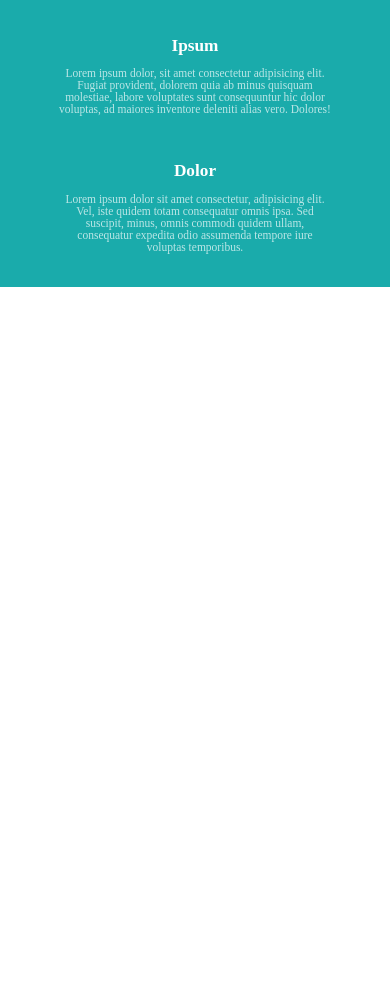
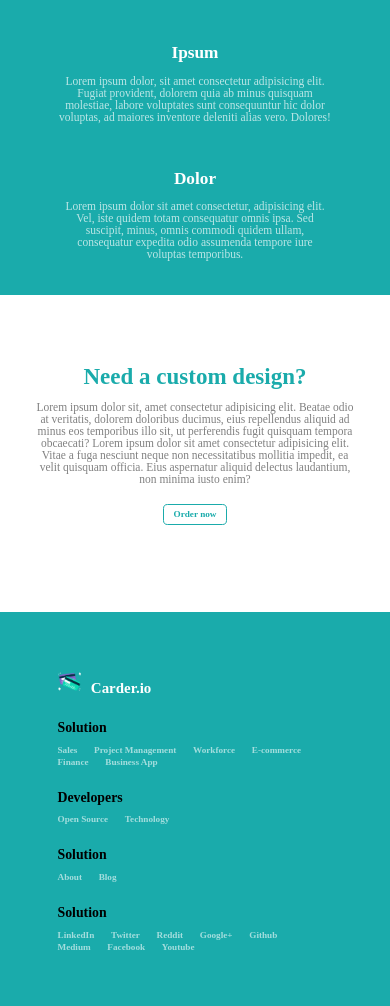
Before and after one commit to serajus21/carder, a plain HTML site: page index.html in a window 390 px wide. Shown: the part 994-2000 px from the top of the page. Before the commit the page ends 1281 px from the top, so only its background shows below. Drawn offline with Linux system fonts and the light colour scheme.

Commit message:
projectCompleted

```diff
--- a/index.css
+++ b/index.css
@@ -30,7 +30,7 @@ header {display: flex; justify-content: space-between; align-items: center; heig
 
 /* cardCreation */
 .iimg, .icolor {position: absolute; scale: 0;}
-.contain-img {width: 7em; border: .5em solid; border-radius: 50%; cursor: pointer; margin: 0 0 2em;}
+.contain-img {width: 7em; height: 7em; border: .5em solid; border-radius: 50%; cursor: pointer; margin: 0 0 2em;}
 .cardContainer {
     display: flex; flex-direction: column; align-items: center;
     padding: 5em;
@@ -61,22 +61,20 @@ header {display: flex; justify-content: space-between; align-items: center; heig
 .abtxt--title {font-size: 1.5em; font-weight: bold; color: white;}
 .abtxt--description {color: white; opacity: .7;}
 
-/*
-<section class="about" id="about">
-    <div class="abSec abSec--lorem">
-        <span class="abtxt abtxt--title">Lorem</span>
-        <span class="abtxt abtxt--description">Lorem ipsum dolor sit amet consectetur adipisicing elit. Esse molestias in libero nisi perspiciatis impedit autem odio enim veritatis eaque, quae deleniti praesentium, laboriosam id voluptate neque necessitatibus natus illum.</span>
-    </div>
-    <div class="abSec abSec--ipsum">
-        <span class="abtxt abtxt--title">Ipsum</span>
-        <span class="abtxt abtxt--description">Lorem ipsum dolor, sit amet consectetur adipisicing elit. Fugiat provident, dolorem quia ab minus quisquam molestiae, labore voluptates sunt consequuntur hic dolor voluptas, ad maiores inventore deleniti alias vero. Dolores!</span>
-    </div>
-    <div class="abSec abSec--dolor">
-        <span class="abtxt abtxt--title">Dolor</span>
-        <span class="abtxt abtxt--description">Lorem ipsum dolor sit amet consectetur, adipisicing elit. Vel, iste quidem totam consequatur omnis ipsa. Sed suscipit, minus, omnis commodi quidem ullam, consequatur expedita odio assumenda tempore iure voluptas temporibus.</span>
-    </div>
-</section>
-*/
+/* order */
+.order {padding: 5em 7em; text-align: center;}
+.ortxt {display: block;}
+.ortxt--title {font-weight: bold; font-size: 2em; color: rgb(26, 171, 171);}
+.ortxt--description {margin-top: 1em; color: gray;}
+.link--order {border: .2em solid; margin: 2em auto; display: block; width: fit-content; border-radius: .5em;}
+.link--order:hover {background-color: rgb(26, 171, 171); border-color: rgb(26, 171, 171); color: white;}
+
+/* footer */
+.footer {padding: 5em 8em; background-color: rgb(26, 171, 171); display: flex; justify-content: center; gap: 5em;}
+.footer .link {color: white; opacity: .6; display: block; padding: 0; margin: .4em 0;}
+.footer .link--logo {opacity: 1; display: flex; align-self: flex-start;}
+.link--footer:hover {opacity: 1;}
+.fsec--title {font-size: 1.5em; font-weight: bold; margin: 0 0 0.8em 0; display: block;}
 
 
 
@@ -105,6 +103,11 @@ header {display: flex; justify-content: space-between; align-items: center; heig
 
     /* heroSection */
     .heroSection {padding: 5em 2em;}
+
+    /* footer */
+    .footer {padding: 5em;}
+    .fsec--title {font-size: 1.2em;}
+    .link--footer {font-size: .8em;}
 }
 
 @media(max-width: 426px) {
@@ -125,8 +128,8 @@ header {display: flex; justify-content: space-between; align-items: center; heig
 
     /* cardContainer */
     .card {font-size: .8em;}
-    .contain-img {width: 5em;}
-    .colorCh {font-size: .6em; width: 4.5rem;}
+    .contain-img {width: 5em; height: 5em;}
+    .colorCh {font-size: .5em; width: 5rem;}
 
     /* about */
     .about {
@@ -135,6 +138,17 @@ header {display: flex; justify-content: space-between; align-items: center; heig
     .abSec {gap: 1em;}
 
 
+    /* order */
+    .order {padding: 6em 3em;}
+    .link--order {font-size: .8em;}
+
+    /* footer */
+    .footer {
+        flex-direction: column; gap: 2em;
+    }
+    .footer .link {display: inline; margin: 0 1.5em 0 0;}
+    .fsec--title {margin: 0 0 .5em 0;}
+
 }
 
 @media(max-width: 375px) {
--- a/index.html
+++ b/index.html
@@ -107,5 +107,50 @@
             <span class="abtxt abtxt--description">Lorem ipsum dolor sit amet consectetur, adipisicing elit. Vel, iste quidem totam consequatur omnis ipsa. Sed suscipit, minus, omnis commodi quidem ullam, consequatur expedita odio assumenda tempore iure voluptas temporibus.</span>
         </div>
     </section>
+
+    <!-- order -->
+    <section class="order">
+        <span class="ortxt ortxt--title">Need a custom design?</span>
+        <span class="ortxt ortxt--description">Lorem ipsum dolor sit, amet consectetur adipisicing elit. Beatae odio at veritatis, dolorem doloribus ducimus, eius repellendus aliquid ad minus eos temporibus illo sit, ut perferendis fugit quisquam tempora obcaecati? Lorem ipsum dolor sit amet consectetur adipisicing elit. Vitae a fuga nesciunt neque non necessitatibus mollitia impedit, ea velit quisquam officia. Eius aspernatur aliquid delectus laudantium, non minima iusto enim?</span>
+        <a href="" class="link link--order" id="link--order">Order now</a>
+    </section>
+
+    <!-- footer -->
+    <footer class="footer" id="footer">
+        <a href="" class="link link--logo">
+            <img src="favicon-logo.png" alt=""> <span class="brand">Carder.io</span>
+        </a>
+        <div class="fsec fsec--solution" id="fsec--solution">
+            <span class="fsec--title">Solution</span>
+            <a href="" class="link link--footer">Sales</a>
+            <a href="" class="link link--footer">Project Management</a>
+            <a href="" class="link link--footer">Workforce</a>
+            <a href="" class="link link--footer">E-commerce</a>
+            <a href="" class="link link--footer">Finance</a>
+            <a href="" class="link link--footer">Business App</a>
+        </div>
+        <div class="fsec fsec--developers" id="fsec--developers">
+            <span class="fsec--title">Developers</span>
+            <a href="" class="link link--footer">Open Source</a>
+            <a href="" class="link link--footer">Technology</a>
+        </div>
+        <div class="fsec fsec--company" id="fsec--company">
+            <span class="fsec--title">Solution</span>
+            <a href="" class="link link--footer">About</a>
+            <a href="" class="link link--footer">Blog</a>
+        </div>
+        <div class="fsec fsec--connect" id="fsec--connect">
+            <span class="fsec--title">Solution</span>
+            <a href="" class="link link--footer">LinkedIn</a>
+            <a href="" class="link link--footer">Twitter</a>
+            <a href="" class="link link--footer">Reddit</a>
+            <a href="" class="link link--footer">Google+</a>
+            <a href="" class="link link--footer">Github</a>
+            <a href="" class="link link--footer">Medium</a>
+            <a href="" class="link link--footer">Facebook</a>
+            <a href="" class="link link--footer">Youtube</a>
+
+        </div>
+    </footer>
 </body>
 </html>
--- a/index.js
+++ b/index.js
@@ -1,5 +1,6 @@
 // light & dark mode
 let x = 0;
+let orderLink = document.getElementById('link--order');
 function changeMode() {
     ++x;
     if(x%2!=0) {
@@ -23,6 +24,23 @@ function changeMode() {
             element.style.backgroundColor = "black";
             element.style.color = "white";
         })
+
+        //order
+
+        orderLink.style.backgroundColor="rgb(30,30,30)";
+        orderLink.style.borderColor="rgb(26, 171, 171)";
+        orderLink.style.color="rgb(26, 171, 171)";
+        orderLink.addEventListener('mouseenter', function() {
+            orderLink.style.backgroundColor="rgb(26, 171, 171)";
+            orderLink.style.borderColor="rgb(26, 171, 171)";
+            orderLink.style.color="white";
+        })
+        orderLink.addEventListener('mouseleave', function() {
+            orderLink.style.backgroundColor="rgb(30,30,30)";
+            orderLink.style.borderColor="rgb(26, 171, 171)";
+            orderLink.style.color="rgb(26, 171, 171)";
+        })
+
     }
 
     if(x%2==0) {
@@ -48,6 +66,21 @@ function changeMode() {
         document.querySelectorAll('.i').forEach((element) => {
             element.style.backgroundColor = "white";
             element.style.color = "black";
+        })
+
+        //order
+        orderLink.style.backgroundColor="white";
+        orderLink.style.borderColor="rgb(26, 171, 171)";
+        orderLink.style.color="rgb(26, 171, 171)";
+        orderLink.addEventListener('mouseenter', function() {
+            orderLink.style.backgroundColor="rgb(26, 171, 171)";
+            orderLink.style.borderColor="rgb(26, 171, 171)";
+            orderLink.style.color="white";
+        })
+        orderLink.addEventListener('mouseleave', function() {
+            orderLink.style.backgroundColor="white";
+            orderLink.style.borderColor="rgb(26, 171, 171)";
+            orderLink.style.color="rgb(26, 171, 171)";
         })
     }
 }
```
